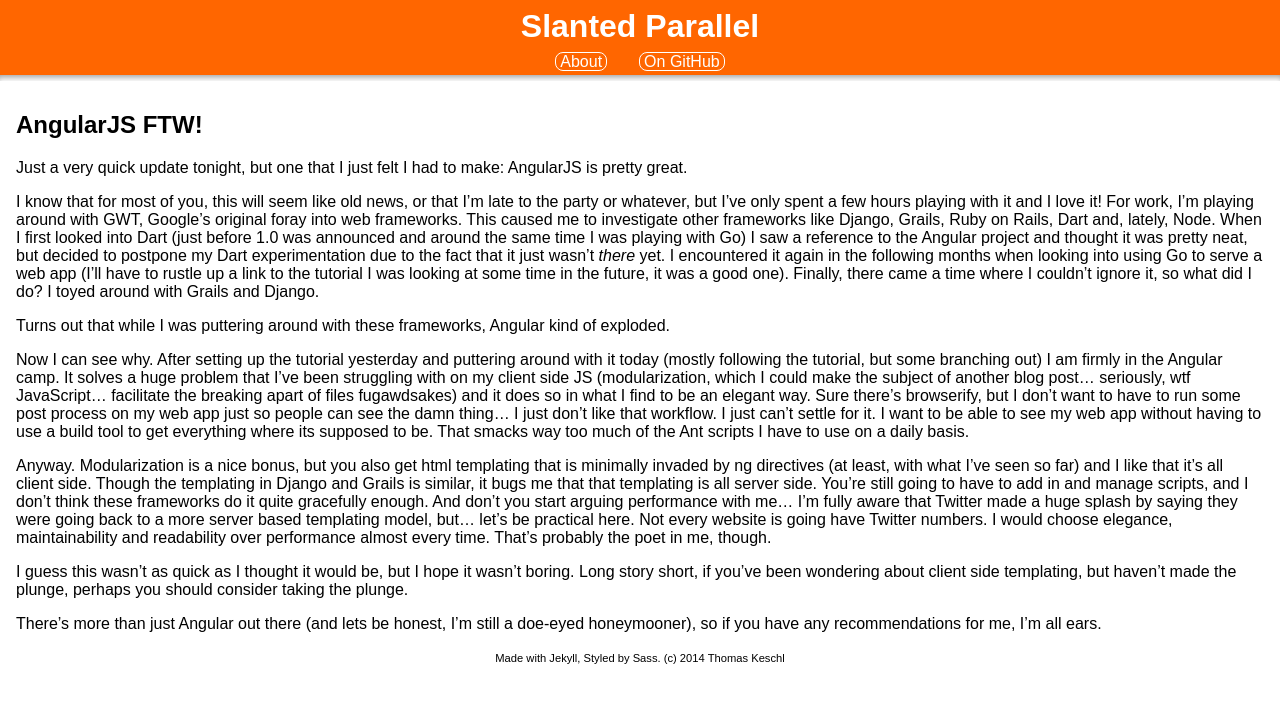
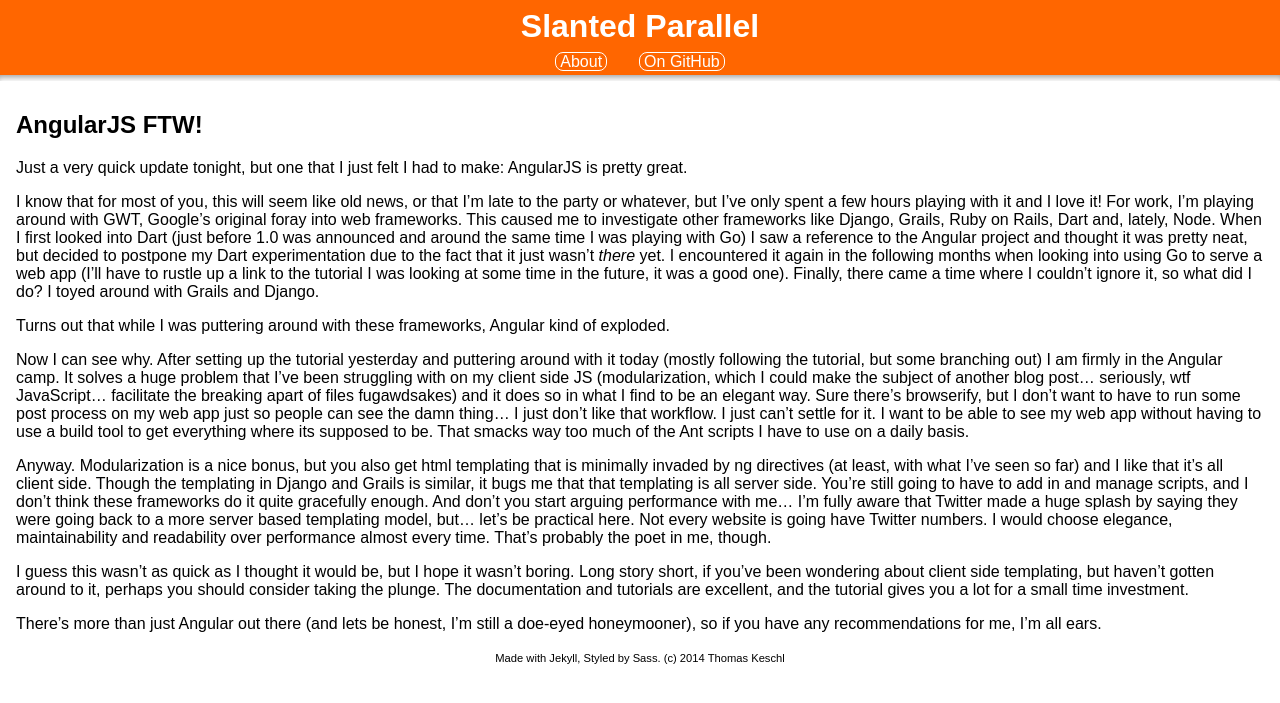
Before and after one commit to thomaskeschl/thomaskeschl.github.io, a Jekyll site: the page built from _posts/2014-11-17-angularjs-ftw.md, in a window 1280 px wide. Shown: the top 703 px of the page. Built offline with Jekyll 4.4.1, drawn with Linux system fonts in a browser that asks for light colours.

Commit message:
Fix awkward wording.

```diff
--- a/_posts/2014-11-17-angularjs-ftw.md
+++ b/_posts/2014-11-17-angularjs-ftw.md
@@ -13,6 +13,6 @@
 
 Anyway. Modularization is a nice bonus, but you also get html templating that is minimally invaded by ng directives (at least, with what I've seen so far) and I like that it's all client side. Though the templating in Django and Grails is similar, it bugs me that that templating is all server side. You're still going to have to add in and manage scripts, and I don't think these frameworks do it quite gracefully enough. And don't you start arguing performance with me... I'm fully aware that Twitter made a huge splash by saying they were going back to a more server based templating model, but... let's be practical here. Not every website is going have Twitter numbers. I would choose elegance, maintainability and readability over performance almost every time. That's probably the poet in me, though.
 
-I guess this wasn't as quick as I thought it would be, but I hope it wasn't boring. Long story short, if you've been wondering about client side templating, but haven't made the plunge, perhaps you should consider taking the plunge.
+I guess this wasn't as quick as I thought it would be, but I hope it wasn't boring. Long story short, if you've been wondering about client side templating, but haven't gotten around to it, perhaps you should consider taking the plunge. The documentation and tutorials are excellent, and the tutorial gives you a lot for a small time investment.
 
 There's more than just Angular out there (and lets be honest, I'm still a doe-eyed honeymooner), so if you have any recommendations for me, I'm all ears.
```
